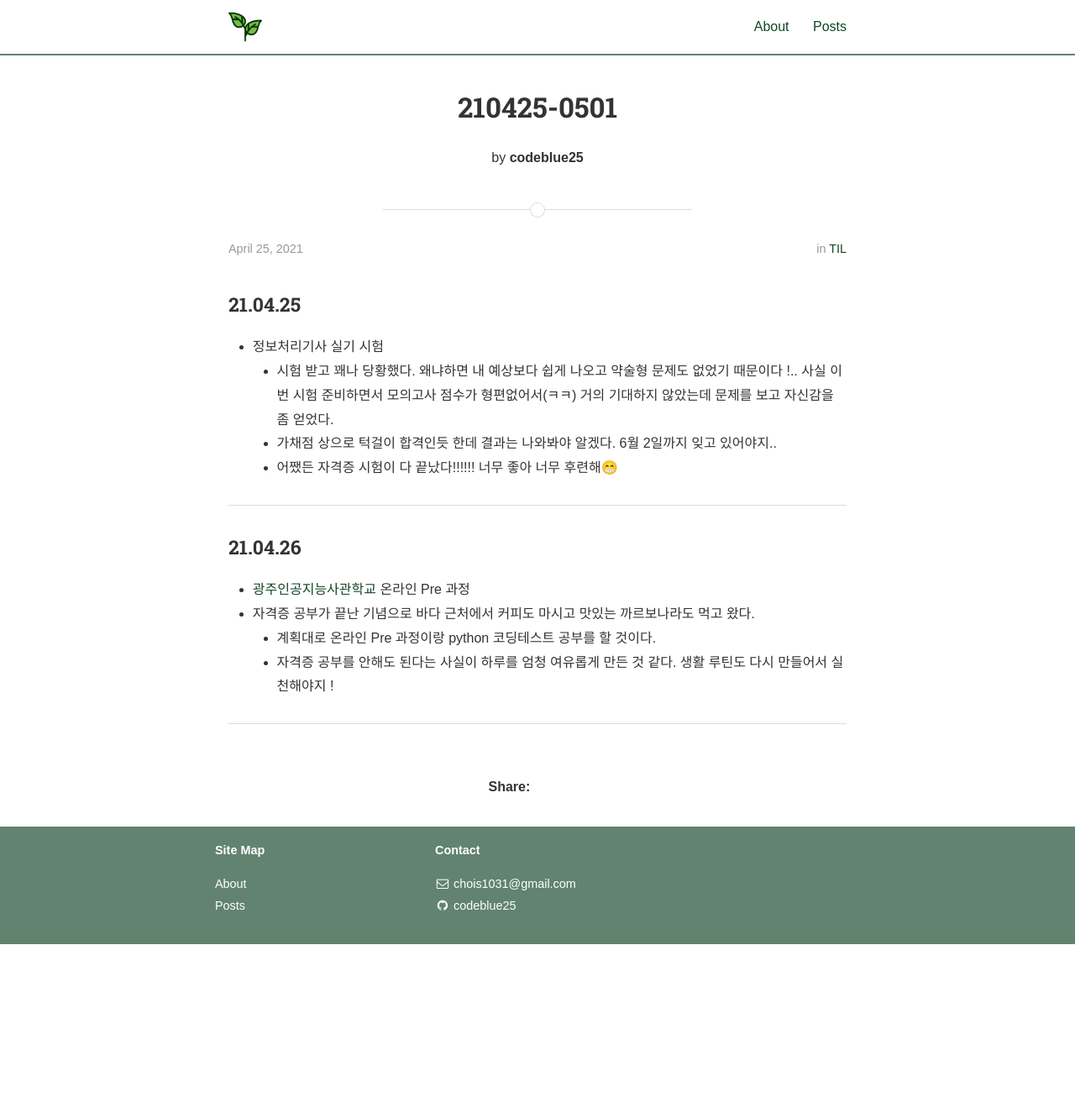
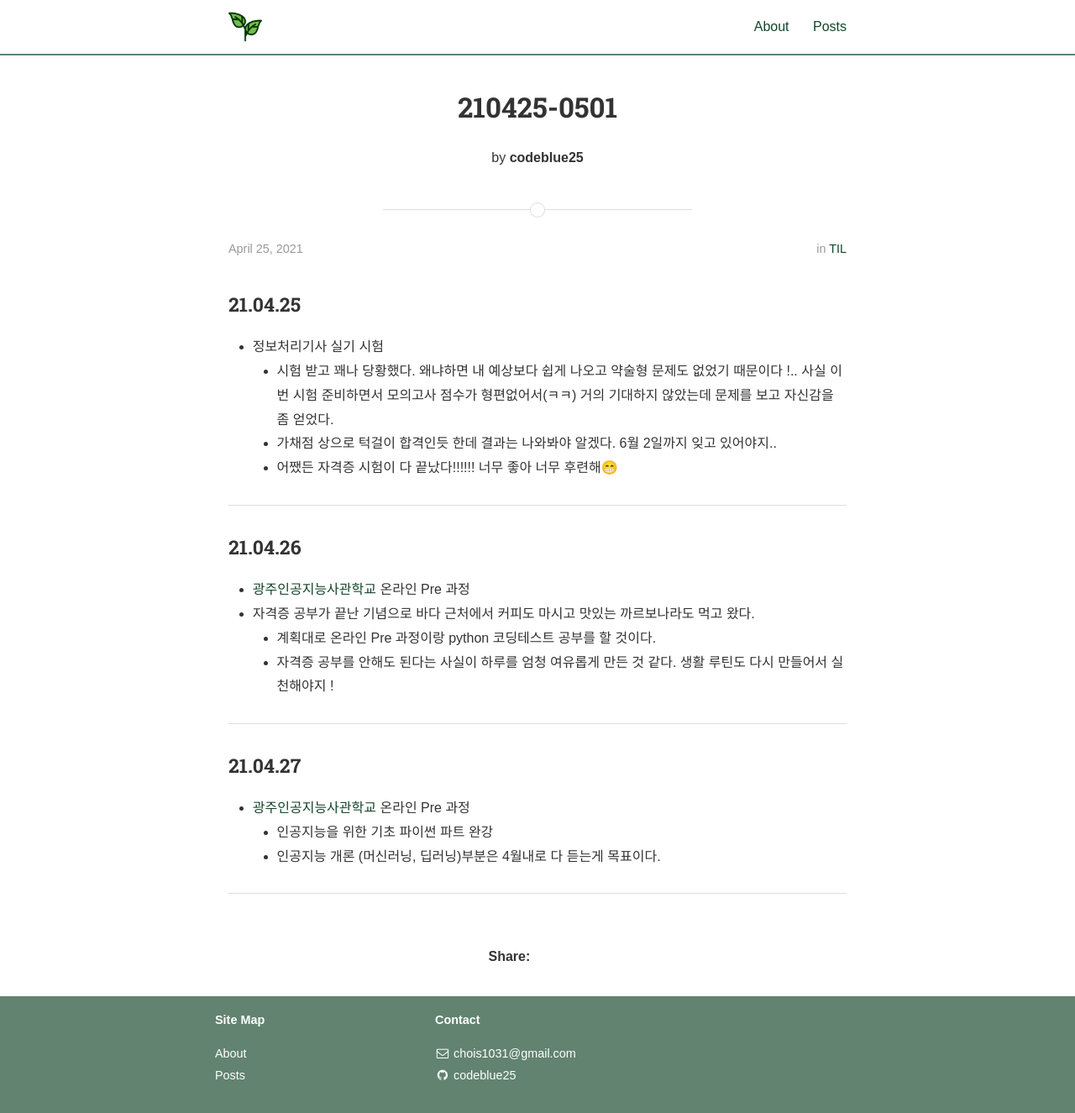
Before and after one commit to codeblue25/codeblue25.github.io, a Jekyll site: the page built from _posts/2021-04-25-0501.md, in a window 1280 px wide and 1326 px high. Shown: the whole window at 84% size. Built offline with Jekyll 4.4.1, drawn with Linux system fonts in a browser that asks for light colours; nearby versions of some CDN libraries; some web fonts are replaced; a style sheet for code colours, icons or effects is not loaded.

Commit message:
210427 TIL

```diff
--- a/_posts/2021-04-25-0501.md
+++ b/_posts/2021-04-25-0501.md
@@ -23,3 +23,11 @@ categories: TIL
   * 자격증 공부를 안해도 된다는 사실이 하루를 엄청 여유롭게 만든 것 같다. 생활 루틴도 다시 만들어서 실천해야지 !
 
 ---
+
+<h3>21.04.27</h3>
+
+* [광주인공지능사관학교](https://aischool.likelion.net/) 온라인 Pre 과정
+  * 인공지능을 위한 기초 파이썬 파트 완강
+  * 인공지능 개론 (머신러닝, 딥러닝)부분은 4월내로 다 듣는게 목표이다.
+
+---
```
